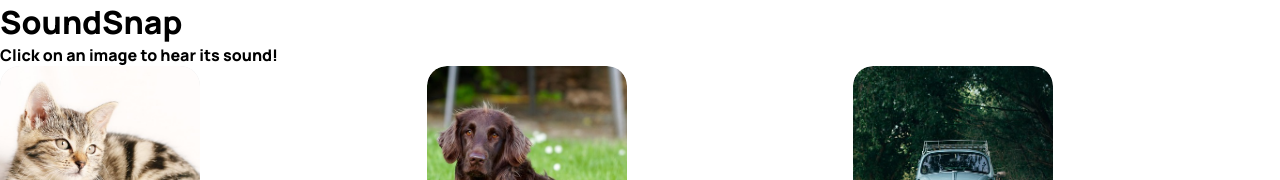
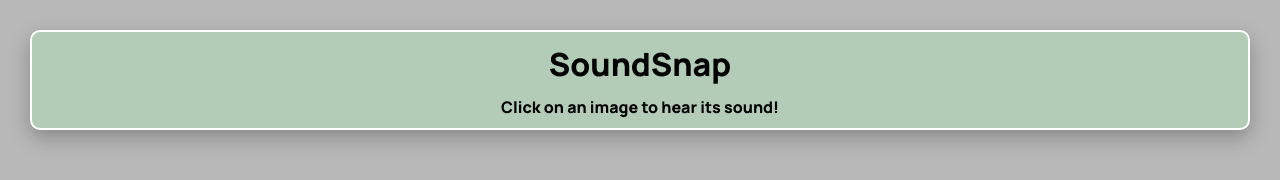
Before and after one commit to Hugo-rvs31/sound-snap, a React (Vite) app: page / in a window 1280 px wide. Shown: the top 180 px of the page. Built offline with nearby package versions, Linux system fonts and the light colour scheme.

Commit message:
modification 4

```diff
--- a/src/App.jsx
+++ b/src/App.jsx
@@ -71,8 +71,10 @@
   ];
   return (
     <div className="app">
-      <h1>SoundSnap</h1>
-      <p>Click on an image to hear its sound!</p>
+      <div className="box-title">
+        <h1>SoundSnap</h1>
+        <p>Click on an image to hear its sound!</p>
+      </div>
 
       <div className="box-sound">
         {sounds.map((sound) => (
--- a/src/App.scss
+++ b/src/App.scss
@@ -1,6 +1,29 @@
 .app {
+  display: flex;
+  flex-direction: column;
+  gap: 30px;
+  .box-title {
+    display: flex;
+    flex-direction: column;
+    align-items: center;
+    background: #b2ccb7;
+    border-radius: 10px;
+    padding: 10px 20px;
+    margin: 30px;
+    gap: 10px;
+    border: solid white 2px;
+    box-shadow: 0 8px 20px rgba(0, 0, 0, 0.25);
+  }
   .box-sound {
     display: grid;
     grid-template-columns: 1fr 1fr 1fr;
+    justify-items: center;
+    gap: 40px;
+    background: #b2ccb7;
+    padding: 30px 10px;
+    margin: 30px;
+    border-radius: 10px;
+    border: solid white 2px;
+    box-shadow: 0 8px 20px rgba(0, 0, 0, 0.25);
   }
 }
--- a/src/styles/main.scss
+++ b/src/styles/main.scss
@@ -20,4 +20,5 @@
 
 body {
   font-family: "ManropeBold", sans-serif;
+  background: #b8b8b8;
 }
```
